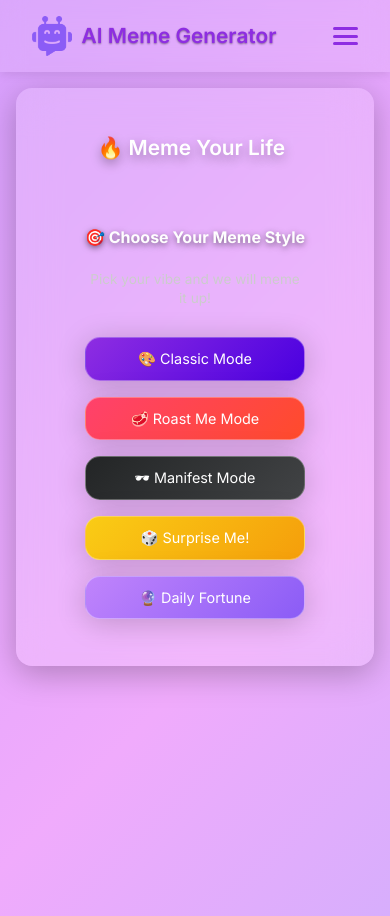
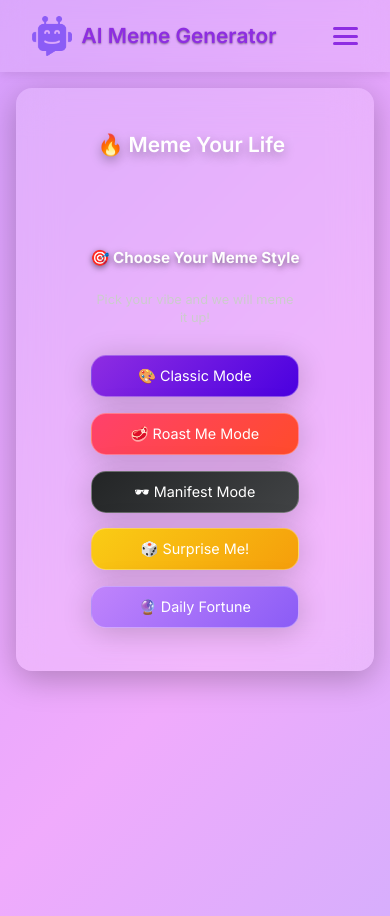
Before and after one commit to atakankaracali/aigeneratormeme, a React (Vite) app: page /meme in a window 390 px wide. Built offline with nearby package versions, Linux system fonts and the light colour scheme; no server answers.

Commit message:
Adding-New-Modee

```diff
--- a/src/components/Intro.tsx
+++ b/src/components/Intro.tsx
@@ -22,7 +22,7 @@ const Intro = ({ onNext }: IntroProps) => (
         cursor
         cursorStyle="|"
         typeSpeed={50}
-        deleteSpeed={30}
+        deleteSpeed={50}
       />
     </h2>
 
--- a/src/components/styles/intro.css
+++ b/src/components/styles/intro.css
@@ -4,11 +4,13 @@
   flex-direction: column;
   gap: 1.8rem;
   align-items: center;
+  justify-content: center;
   padding: 1.4rem;
   max-width: 100%;
   margin: 0 auto;
   word-wrap: break-word;
   overflow-wrap: break-word;
+  min-height: 520px;
 }
 
 .intro-title {
@@ -18,6 +20,7 @@
   text-shadow: 0 4px 12px rgba(0, 0, 0, 0.3);
   line-height: 1.3;
   max-width: 90%;
+  min-height: 2.5em;
   margin: 0 auto;
   word-break: break-word;
 }
@@ -35,6 +38,7 @@
   width: 90%;
   max-width: 300px;
   text-align: center;
+  will-change: transform;
 }
 
 .intro-button:hover {
@@ -92,14 +96,19 @@
   line-height: 1.4;
 }
 
-@media (max-width: 480px) {
-  .intro-button {
-    padding: 10px 20px;
-    font-size: 0.9rem;
+@media (max-width: 768px) {
+  .intro-container {
+    min-height: 500px;
+    padding: 1.2rem;
   }
 
   .intro-title {
-    font-size: 1.3rem;
+    font-size: 1.4rem;
+  }
+
+  .intro-button {
+    padding: 10px 20px;
+    font-size: 0.95rem;
   }
 
   .group-heading {
@@ -110,3 +119,22 @@
     font-size: 0.85rem;
   }
 }
+
+@media (max-width: 480px) {
+  .intro-title {
+    font-size: 1.3rem;
+  }
+
+  .intro-button {
+    font-size: 0.9rem;
+    padding: 9px 18px;
+  }
+
+  .group-heading {
+    font-size: 0.95rem;
+  }
+
+  .group-subtext {
+    font-size: 0.8rem;
+  }
+}
--- a/src/pages/MemeApp.tsx
+++ b/src/pages/MemeApp.tsx
@@ -32,21 +32,26 @@ const MemeApp = () => {
     setMemeHistory(history);
   }, []);
 
+  useEffect(() => {
+    if (step === 99 && mode) {
+      generateMeme();
+    }
+  }, [step, mode]);
+
   const generateMeme = async () => {
     setLoading(true);
     setError('');
 
-    if (mode !== "roast") {
-      if ([feeling, problem, lastEnjoyed].some(field => field.length > 100)) {
+    if (!["roast", "surprise", "fortune"].includes(mode || "") && [feeling, problem, lastEnjoyed].some(field => field.length > 100)) {
       setError("Inputs are too long (max 100 characters)");
       setLoading(false);
       return;
     }
-      if ([feeling, problem, lastEnjoyed].some(field => hasInjection(field))) {
+
+    if (!["roast", "surprise", "fortune"].includes(mode || "") && [feeling, problem, lastEnjoyed].some(field => hasInjection(field))) {
       setError("Potentially harmful input detected!");
       setLoading(false);
       return;
-      }
     }
 
     try {
@@ -94,17 +99,19 @@ const MemeApp = () => {
     setError('');
   };
 
-  const handleNextStep = (selectedMode: "classic" | "roast" | "manifest" | "surprise" | "fortune") => {
+  const handleNextStep = (
+    selectedMode: "classic" | "roast" | "manifest" | "surprise" | "fortune"
+  ) => {
     setMode(selectedMode);
-    if (selectedMode === "surprise" || selectedMode === "fortune" || selectedMode === "roast") {
-      generateMeme();
+
+    if (["roast", "surprise", "fortune"].includes(selectedMode)) {
+      setStep(99);
     } else {
       setStep(1);
     }
   };
 
   const isManifestMode = mode === "manifest";
-  const isRoastMode = mode === "roast";
 
   return (
     <div className="app-wrapper">
@@ -112,7 +119,7 @@ const MemeApp = () => {
 
         {step === 0 && <Intro onNext={handleNextStep} />}
 
-        {step === 1 && !isRoastMode && (
+        {step === 1 && (
           <Question
             title={isManifestMode ? "What is your biggest dream right now?" : "How do you feel today?"}
             options={isManifestMode
@@ -123,7 +130,7 @@ const MemeApp = () => {
           />
         )}
 
-        {step === 2 && !isRoastMode && (
+        {step === 2 && (
           <Question
             title={isManifestMode ? "What's stopping you from achieving it?" : "What's your biggest problem?"}
             options={isManifestMode
@@ -134,7 +141,7 @@ const MemeApp = () => {
           />
         )}
 
-        {step === 3 && !isRoastMode && (
+        {step === 3 && (
           <Question
             title={isManifestMode ? "How would you feel if it came true tomorrow?" : "Last thing you enjoyed?"}
             options={isManifestMode
@@ -145,30 +152,34 @@ const MemeApp = () => {
           />
         )}
 
-        {((step === 1 && isRoastMode && !meme && !loading) || (step === 4 && !loading && !meme)) && (
-          <>
-            <p className="text-title text-white mb-4">
-              {mode === "roast" && "Brutally honest, AI-powered roast. Ready to cry or laugh?"}
-              {mode === "surprise" && "Expect the unexpected 👀"}
-              {mode === "fortune" && "🌸 Your daily cosmic message is loading..."}
-            </p>
+        {(step === 4 && !loading && !meme) && (
           <motion.button
             whileHover={{ scale: 1.1 }}
             whileTap={{ scale: 0.95 }}
             className="meme-button"
             onClick={generateMeme}
           >
-              {mode === "roast" && '🥩 Roast Me'}
-              {mode === "surprise" && '🎲 Surprise Me'}
-              {mode === "fortune" && '🔮 Get Today’s Fortune'}
-              {mode === "classic" || mode === "manifest" ? '🚀 Generate Meme' : ''}
+            🚀 Generate Meme
+          </motion.button>
+        )}
+
+        {step === 99 && loading && <Loader />}
+        {step === 99 && !loading && meme && (
+          <>
+            <MemeDisplay meme={meme} />
+            <motion.button
+              whileHover={{ scale: 1.1 }}
+              whileTap={{ scale: 0.95 }}
+              onClick={restart}
+              className="restart-button"
+            >
+              🔄 Create Another Meme
             </motion.button>
           </>
         )}
 
-        {loading && <Loader />}
         {error && <p className="text-red-500 mt-4">{error}</p>}
-        {meme && (
+        {meme && step !== 99 && (
           <>
             <MemeDisplay meme={meme} />
             <motion.button
```
Lines whose indentation alone changed are shown as unchanged.
